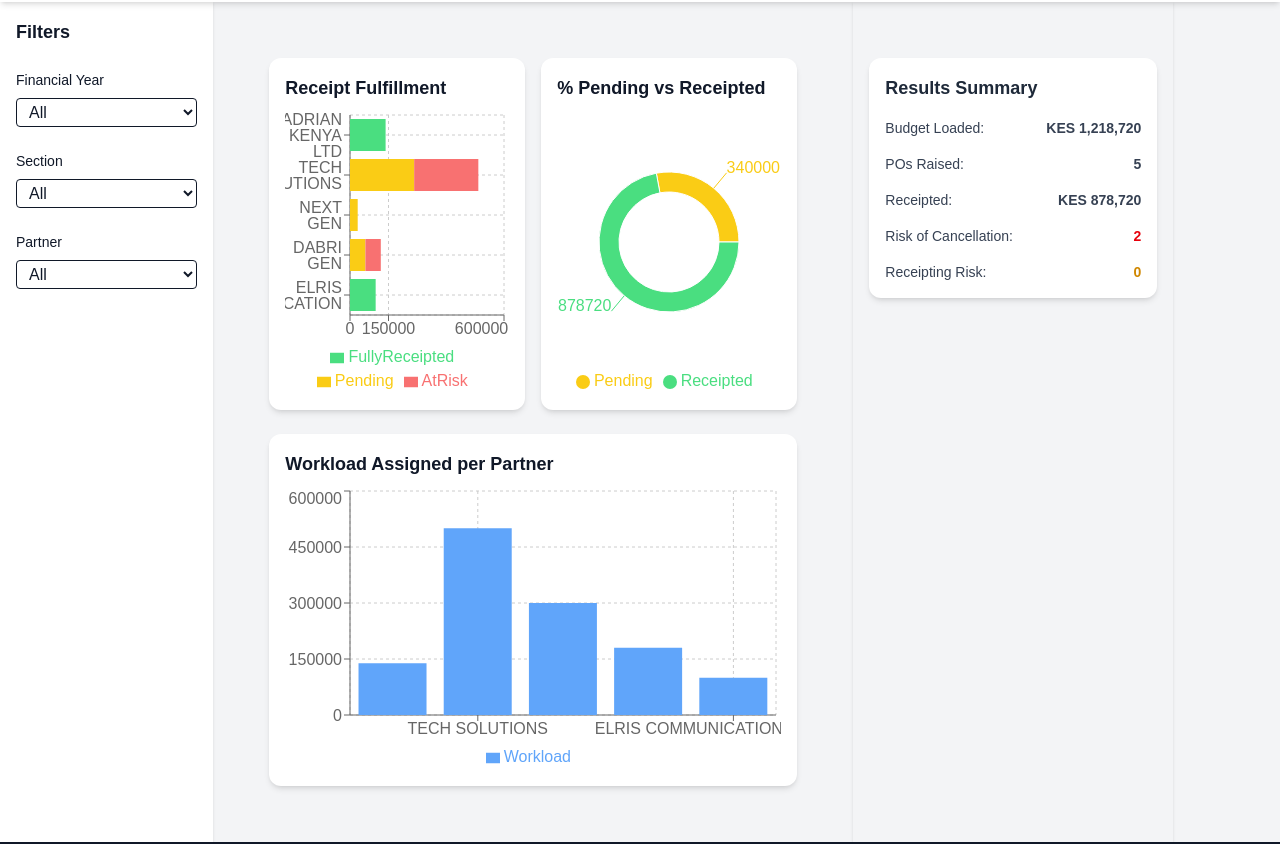
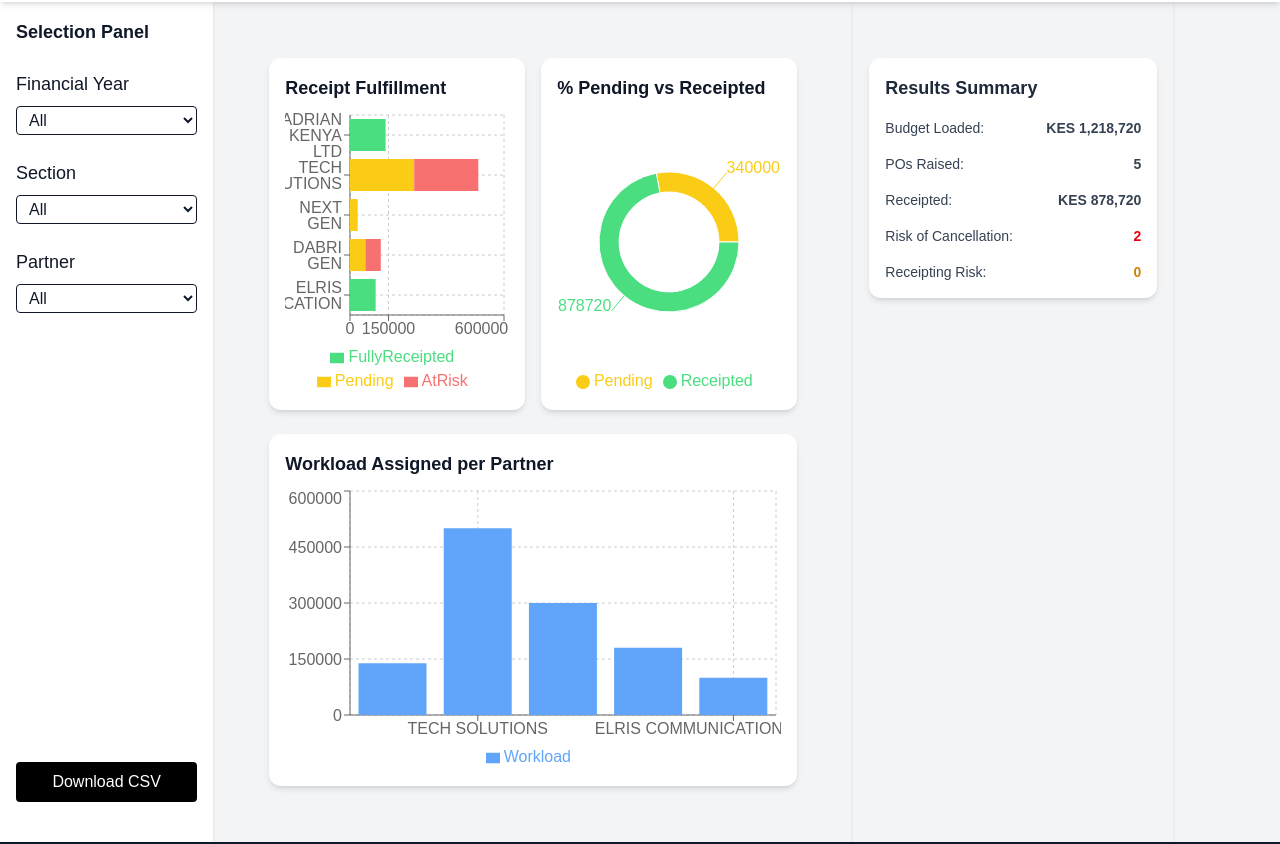
Before and after one commit to prince475/pomanagement-poc, a React (Vite) app: page / in a window 1280 px wide. Shown: the part 154-998 px from the top of the page. Built offline with nearby package versions, Linux system fonts and the light colour scheme.

Commit message:
Adding a button to download the filtered PO's and changing the size of texts also getting the orientation of the button correctly in the left sidebar

```diff
--- a/src/components/SidebarLeft.jsx
+++ b/src/components/SidebarLeft.jsx
@@ -18,12 +18,47 @@
         }));
     };
 
+     // ✅ Filter data based on selected filters
+  const getFilteredData = () => {
+    return mockPOData.filter((po) => {
       return (
-        <div className="p-4 space-y-6 bg-white h-full">
-        <h2 className="text-lg font-semibold">Filters</h2>
+        (filters.FY === "" || po.FY === filters.FY) &&
+        (filters.Category === "" || po.Category === filters.Category) &&
+        (filters.Supplier === "" || po.Supplier === filters.Supplier)
+      );
+    });
+  };
+
+  // ✅ Convert data to CSV and trigger download
+  const handleDownload = () => {
+    const filteredData = getFilteredData();
+    const headers = Object.keys(filteredData[0]);
+    const csvRows = [
+      headers.join(","), // header row
+      ...filteredData.map((row) =>
+        headers.map((field) => JSON.stringify(row[field] ?? "")).join(",")
+      ),
+    ];
+    const csvString = csvRows.join("\n");
+
+    const blob = new Blob([csvString], { type: "text/csv" });
+    const url = window.URL.createObjectURL(blob);
+    const link = document.createElement("a");
+    link.href = url;
+    link.download = "purchase_orders.csv";
+    link.click();
+    window.URL.revokeObjectURL(url);
+  };
+
+
+    return (
+        <div className="font-display p-4 bg-white h-full flex flex-col justify-between">
+        {/* Top: Filters */}
+        <div className="space-y-6">
+            <h2 className="text-lg font-bold">Selection Panel</h2>
 
             <div className="space-y-2">
-            <label className="block text-sm font-medium">Financial Year</label>
+            <label className="block text-lg font-medium">Financial Year</label>
             <select
                 name="FY"
                 value={filters.FY}
@@ -40,7 +75,7 @@
             </div>
 
             <div className="space-y-2">
-            <label className="block text-sm font-medium">Section</label>
+            <label className="block text-lg font-medium">Section</label>
             <select
                 name="Category"
                 value={filters.Category}
@@ -57,7 +92,7 @@
             </div>
 
             <div className="space-y-2">
-            <label className="block text-sm font-medium">Partner</label>
+            <label className="block text-lg font-medium">Partner</label>
             <select
                 name="Supplier"
                 value={filters.Supplier}
@@ -73,5 +108,14 @@
             </select>
             </div>
         </div>
+
+        {/* Bottom: Download Button */}
+        <button
+            onClick={handleDownload}
+            className="mt-2 mb-6 bg-black text-white px-4 py-2 rounded hover:bg-green-500 transition-colors"
+        >
+            Download CSV
+        </button>
+        </div>
     );
     }
```
Lines whose indentation alone changed are shown as unchanged.
